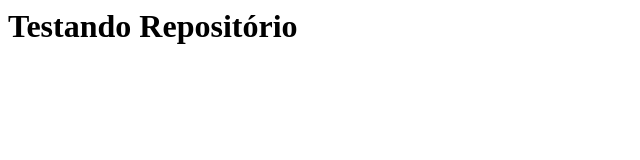
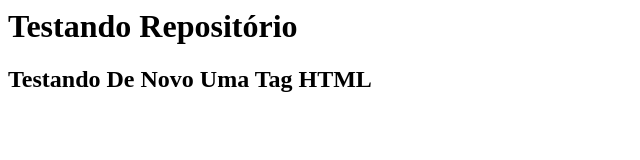
Before and after one commit to queijinho/Curso_Git-GitHub, a plain HTML site: page index.html in a window 1280 px wide. Shown: the whole page, without its empty margins (0-640 px from the left). Drawn offline with Linux system fonts and the light colour scheme.

Commit message:
adicionando uma tag h2 ao arquivo index.html usando o nano

```diff
--- a/index.html
+++ b/index.html
@@ -1 +1,2 @@
 <h1>Testando Repositório</h1>
+<h2>Testando De Novo Uma Tag HTML</h2>
```
